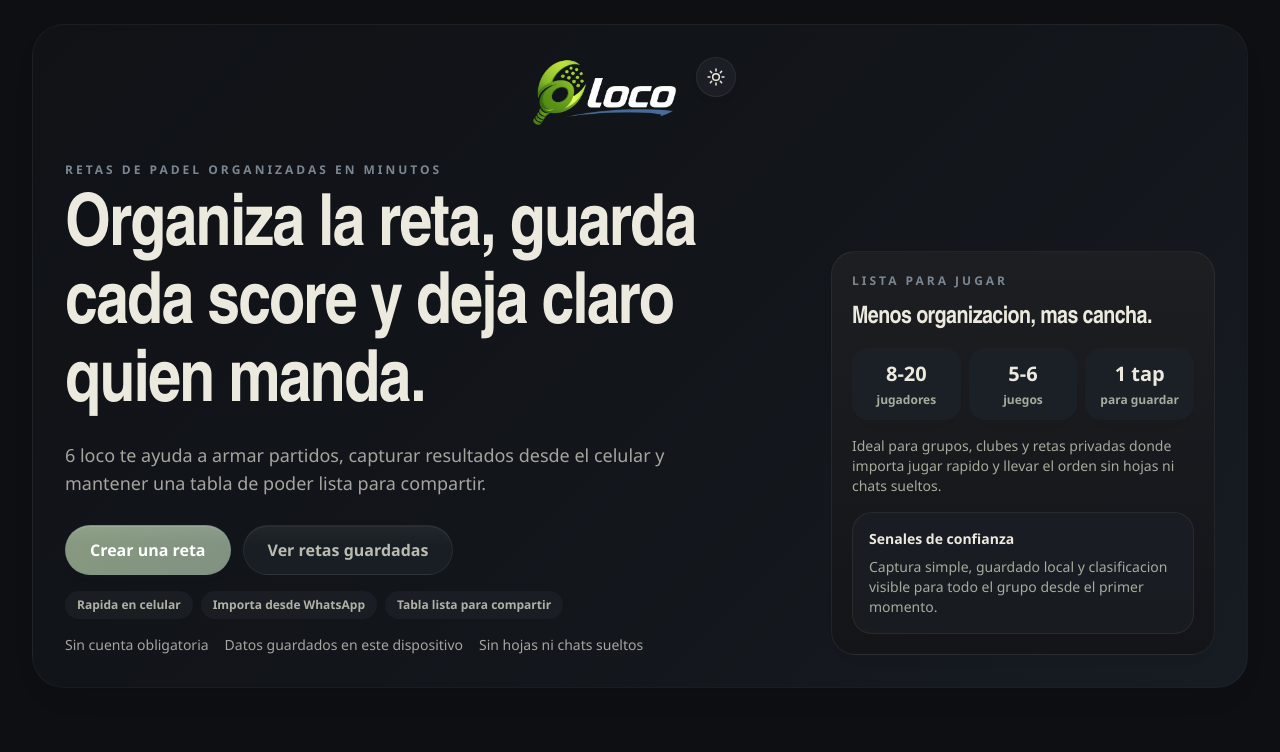
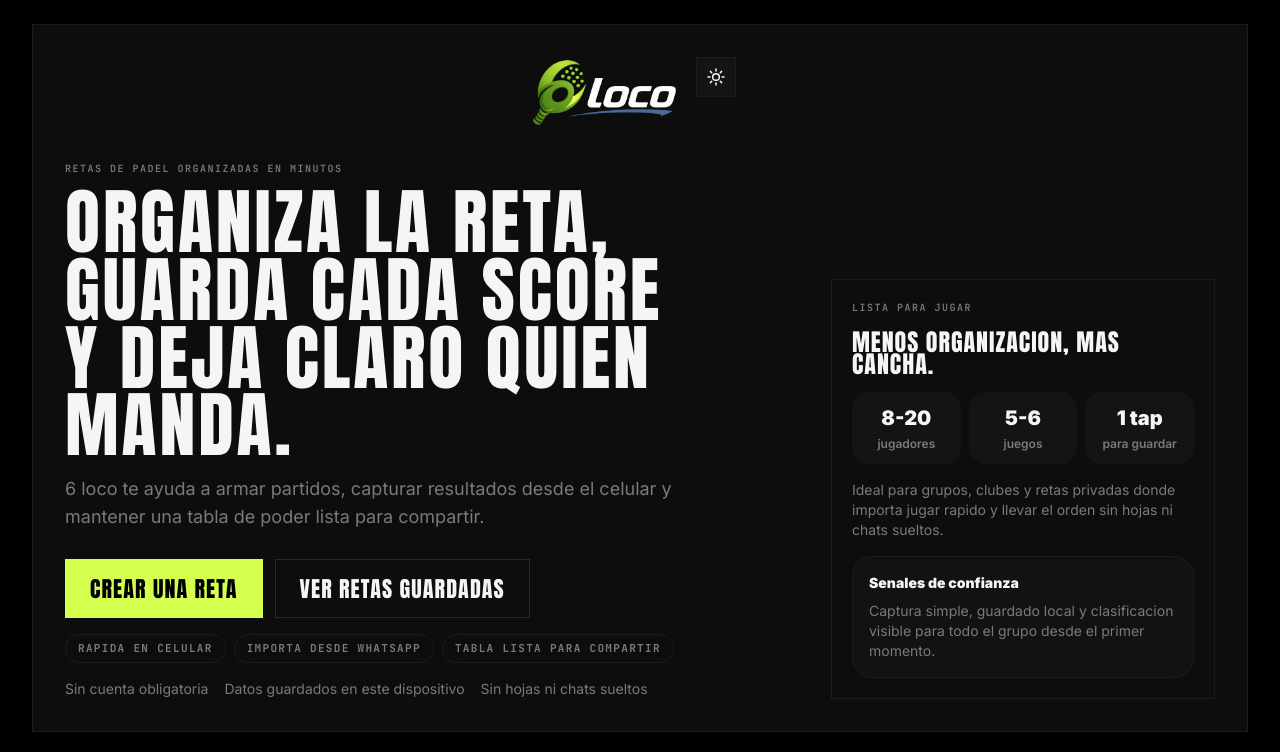
Before and after one commit to flowventas/retaspadel-redesign, a Next.js app: page / in a window 1280 px wide. Shown: the top 752 px of the page. Built offline with nearby package versions, Linux system fonts and the light colour scheme.

Commit message:
Add visual redesign system base

```diff
--- a/app/globals.css
+++ b/app/globals.css
@@ -1,65 +1,60 @@
 @import "tailwindcss";
 
 :root {
-  --app-bg: #f5f4ee;
-  --app-text: #283347;
-  --card: rgba(250, 248, 242, 0.94);
-  --muted: #6c7585;
-  --line: rgba(40, 51, 71, 0.065);
-  --surface-subtle: #efeee6;
-  --surface-soft: #e7e6dc;
-  --surface-strong: #f8f7f1;
-  --brand-primary: #879b78;
-  --brand-secondary: #68778e;
-  --brand-accent: #283347;
-  --brand-accent-soft: rgba(135, 155, 120, 0.08);
-  --hero-bg: linear-gradient(180deg, #faf8f2 0%, #f4f2ea 100%);
-  --hero-border: rgba(40, 51, 71, 0.05);
-  --hero-text: #283347;
-  --hero-muted: rgba(40, 51, 71, 0.68);
-  --danger-bg: #f3ecec;
-  --danger-text: #7d5a63;
-  --radius-panel: 1.5rem;
-  --radius-card: 2rem;
-  --radius-chip: 1rem;
-  --shadow-soft: 0 10px 24px -28px rgba(16, 22, 34, 0.1);
-  --shadow-card: 0 14px 32px -26px rgba(16, 22, 34, 0.13);
-  --shadow-hero: 0 14px 34px -24px rgba(16, 22, 34, 0.09);
-  --shadow-floating: 0 6px 14px -12px rgba(16, 22, 34, 0.12);
+  --s-bg: #000000;
+  --s-surf: #0d0d0d;
+  --s-surf-2: #141414;
+  --s-surf-3: #181818;
+  --s-line: #1c1c1c;
+  --s-line-hi: #2a2a2a;
+  --s-text: #f5f5f3;
+  --s-mid: #7a7a78;
+  --s-dim: #3a3a38;
+  --s-lime: #d4ff4e;
+  --s-lime-dim: #7a8f2e;
+  --s-red: #ff3d4d;
+  --s-amber: #ffb347;
+  --s-font-display: "Anton", "Arial Narrow", sans-serif;
+  --s-font-body: "Inter", system-ui, sans-serif;
+  --s-font-mono: "JetBrains Mono", ui-monospace, monospace;
+  --app-bg: var(--s-bg);
+  --app-text: var(--s-text);
+  --card: var(--s-surf);
+  --muted: var(--s-mid);
+  --line: var(--s-line);
+  --surface-subtle: var(--s-surf);
+  --surface-soft: var(--s-surf-2);
+  --surface-strong: var(--s-surf-2);
+  --brand-primary: var(--s-lime);
+  --brand-secondary: var(--s-lime);
+  --brand-accent: var(--s-text);
+  --brand-accent-soft: rgba(212, 255, 78, 0.06);
+  --hero-bg: var(--s-surf);
+  --hero-border: var(--s-line);
+  --hero-text: var(--s-text);
+  --hero-muted: var(--s-mid);
+  --danger-bg: rgba(255, 61, 77, 0.08);
+  --danger-text: var(--s-red);
+  --radius-panel: 0;
+  --radius-card: 0;
+  --radius-chip: 999px;
+  --shadow-soft: none;
+  --shadow-card: none;
+  --shadow-hero: none;
+  --shadow-floating: none;
   --ease-premium: cubic-bezier(0.22, 1, 0.36, 1);
   --ease-snappy: cubic-bezier(0.2, 0.8, 0.2, 1);
 }
 
 .dark {
-  --app-bg: #0d0f13;
-  --app-text: #ece9de;
-  --card: rgba(18, 19, 22, 0.94);
-  --muted: #a5ab9d;
-  --line: rgba(236, 233, 222, 0.065);
-  --surface-subtle: rgba(19, 21, 25, 0.94);
-  --surface-soft: rgba(23, 26, 31, 0.98);
-  --surface-strong: rgba(28, 32, 38, 0.98);
-  --brand-primary: #8b9e7d;
-  --brand-secondary: #6b788d;
-  --brand-accent: #ece9de;
-  --brand-accent-soft: rgba(139, 158, 125, 0.1);
-  --hero-bg: linear-gradient(135deg, #101216 0%, #12151a 52%, #171c23 100%);
-  --hero-border: rgba(236, 233, 222, 0.04);
-  --hero-text: #ece9de;
-  --hero-muted: rgba(236, 233, 222, 0.68);
-  --danger-bg: rgba(125, 90, 99, 0.14);
-  --danger-text: #e4d5da;
-  --shadow-soft: 0 10px 24px -22px rgba(0, 0, 0, 0.22);
-  --shadow-card: 0 14px 32px -22px rgba(0, 0, 0, 0.28);
-  --shadow-hero: 0 14px 36px -22px rgba(0, 0, 0, 0.24);
-  --shadow-floating: 0 6px 14px -10px rgba(0, 0, 0, 0.24);
+  color-scheme: dark;
 }
 
 @theme inline {
   --color-background: var(--app-bg);
   --color-foreground: var(--app-text);
-  --font-sans: "Trebuchet MS", "Segoe UI", sans-serif;
-  --font-display: "Arial Narrow", "Aptos Display", "Segoe UI", sans-serif;
+  --font-sans: var(--s-font-body);
+  --font-display: var(--s-font-display);
 }
 
 * {
@@ -74,7 +69,7 @@ html {
 body {
   background: var(--app-bg);
   color: var(--app-text);
-  font-family: "Aptos", "Segoe UI", "Trebuchet MS", sans-serif;
+  font-family: var(--s-font-body);
   overflow-x: hidden;
   width: 100%;
   max-width: 100vw;
@@ -83,10 +78,7 @@ body {
 }
 
 .dark body {
-  background:
-    radial-gradient(circle at top left, rgba(139, 158, 125, 0.014), transparent 24%),
-    radial-gradient(circle at top right, rgba(107, 120, 141, 0.01), transparent 22%),
-    var(--app-bg);
+  background: var(--app-bg);
 }
 
 body > * {
@@ -105,9 +97,11 @@ h1,
 h2,
 h3,
 h4 {
-  font-family: "Aptos Display", "Arial Narrow", "Segoe UI", sans-serif;
-  line-height: 1.08;
-  letter-spacing: -0.025em;
+  font-family: var(--s-font-display);
+  font-weight: 400;
+  line-height: 0.94;
+  letter-spacing: 0.04em;
+  text-transform: uppercase;
 }
 
 button,
@@ -122,51 +116,41 @@ button:focus-visible,
 input:focus-visible,
 select:focus-visible,
 textarea:focus-visible {
-  outline: 3px solid color-mix(in srgb, var(--brand-primary) 55%, white);
+  outline: 2px solid var(--s-lime);
   outline-offset: 3px;
 }
 
 ::selection {
-  background: color-mix(in srgb, var(--brand-primary) 45%, white);
+  background: var(--s-lime);
+  color: var(--s-bg);
 }
 
 .app-card {
   border: 1px solid var(--line);
   border-radius: var(--radius-card);
-  background: linear-gradient(180deg, color-mix(in srgb, var(--card) 94%, white) 0%, var(--card) 100%);
+  background: var(--card);
   box-shadow: var(--shadow-card);
-  backdrop-filter: blur(14px);
-  transition:
-    border-color 160ms var(--ease-premium),
-    box-shadow 180ms var(--ease-premium),
-    transform 180ms var(--ease-premium),
-    background-color 180ms var(--ease-premium);
+  backdrop-filter: none;
 }
 
 .app-panel {
   border: 1px solid var(--line);
   border-radius: var(--radius-panel);
-  background: linear-gradient(180deg, color-mix(in srgb, var(--surface-subtle) 96%, white) 0%, var(--surface-subtle) 100%);
+  background: var(--surface-subtle);
   box-shadow: var(--shadow-soft);
-  transition:
-    border-color 160ms var(--ease-premium),
-    box-shadow 180ms var(--ease-premium),
-    transform 180ms var(--ease-premium),
-    background-color 180ms var(--ease-premium);
 }
 
 .app-card-interactive:hover,
 .app-panel-interactive:hover {
-  border-color: color-mix(in srgb, var(--brand-primary) 24%, var(--line));
-  transform: translateY(-1px);
+  border-color: var(--s-line-hi);
 }
 
 .app-card-interactive:hover {
-  box-shadow: 0 18px 40px -28px rgba(15, 23, 42, 0.14);
+  box-shadow: none;
 }
 
 .app-panel-interactive:hover {
-  box-shadow: 0 14px 32px -24px rgba(15, 23, 42, 0.12);
+  box-shadow: none;
 }
 
 .app-hero {
@@ -178,22 +162,28 @@ textarea:focus-visible {
 }
 
 .app-kicker {
-  color: color-mix(in srgb, var(--brand-secondary) 72%, var(--muted));
-  font-size: 0.75rem;
-  font-weight: 700;
-  letter-spacing: 0.25em;
+  color: var(--muted);
+  font-family: var(--s-font-mono);
+  font-size: 0.625rem;
+  font-weight: 600;
+  letter-spacing: 0.15em;
   text-transform: uppercase;
 }
 
 .app-heading {
   color: var(--app-text);
-  font-size: clamp(1.25rem, 1rem + 1vw, 2rem);
-  font-weight: 900;
+  font-family: var(--s-font-display);
+  font-size: clamp(2rem, 1.65rem + 1.6vw, 3rem);
+  font-weight: 400;
+  letter-spacing: 0.04em;
+  line-height: 0.92;
+  text-transform: uppercase;
 }
 
 .app-copy {
   color: var(--muted);
-  font-size: 0.95rem;
+  font-family: var(--s-font-body);
+  font-size: 0.8125rem;
 }
 
 .app-pill {
@@ -201,11 +191,15 @@ textarea:focus-visible {
   align-items: center;
   justify-content: center;
   border-radius: 9999px;
-  background: color-mix(in srgb, var(--surface-strong) 84%, transparent);
-  color: color-mix(in srgb, var(--muted) 88%, var(--app-text));
-  font-size: 0.75rem;
+  border: 1px solid var(--s-line);
+  background: transparent;
+  color: var(--muted);
+  font-family: var(--s-font-mono);
+  font-size: 0.6875rem;
   font-weight: 700;
+  letter-spacing: 0.12em;
   line-height: 1;
+  text-transform: uppercase;
 }
 
 .app-button {
@@ -213,25 +207,21 @@ textarea:focus-visible {
   align-items: center;
   justify-content: center;
   gap: 0.5rem;
-  border-radius: 9999px;
-  font-weight: 800;
+  border-radius: 0;
+  font-family: var(--s-font-display);
+  font-size: 1.375rem;
+  font-weight: 400;
+  letter-spacing: 0.05em;
   white-space: nowrap;
-  transition:
-    transform 140ms var(--ease-snappy),
-    border-color 160ms var(--ease-premium),
-    background-color 160ms var(--ease-premium),
-    color 160ms var(--ease-premium),
-    box-shadow 180ms var(--ease-premium),
-    opacity 140ms var(--ease-premium),
-    filter 140ms var(--ease-premium);
+  text-transform: uppercase;
 }
 
 .app-button:hover {
-  transform: translateY(-1px);
+  border-color: var(--s-line-hi);
 }
 
 .app-button:active {
-  transform: translateY(0) scale(0.985);
+  opacity: 0.85;
 }
 
 .app-button:focus-visible {
@@ -241,60 +231,43 @@ textarea:focus-visible {
 .app-button:disabled {
   cursor: not-allowed;
   opacity: 0.6;
-  transform: none;
 }
 
 .app-button-primary {
-  background:
-    linear-gradient(180deg, rgba(255, 255, 255, 0.08) 0%, rgba(255, 255, 255, 0) 38%),
-    linear-gradient(
-      135deg,
-      color-mix(in srgb, var(--brand-primary) 88%, var(--brand-secondary)) 0%,
-      color-mix(in srgb, var(--brand-primary) 68%, var(--brand-secondary)) 100%
-    );
-  border: 1px solid color-mix(in srgb, var(--brand-secondary) 24%, transparent);
-  color: white;
-  box-shadow:
-    0 8px 18px -16px color-mix(in srgb, var(--brand-secondary) 16%, transparent),
-    inset 0 1px 0 rgba(255, 255, 255, 0.1);
+  background: var(--s-lime);
+  border: 1px solid var(--s-lime);
+  color: var(--s-bg);
+  box-shadow: none;
 }
 
 .app-button-primary:hover {
-  filter: brightness(1.03) saturate(0.98);
-  box-shadow:
-    0 10px 20px -16px color-mix(in srgb, var(--brand-secondary) 18%, transparent),
-    inset 0 1px 0 rgba(255, 255, 255, 0.14);
+  filter: none;
+  box-shadow: none;
 }
 
 .app-button-secondary {
-  border: 1px solid var(--line);
-  background:
-    linear-gradient(180deg, rgba(255, 255, 255, 0.04) 0%, rgba(255, 255, 255, 0) 42%),
-    color-mix(in srgb, var(--surface-strong) 86%, transparent);
-  color: color-mix(in srgb, var(--muted) 72%, var(--app-text));
-  box-shadow: inset 0 1px 0 rgba(255, 255, 255, 0.04);
+  border: 1px solid var(--s-line-hi);
+  background: transparent;
+  color: var(--s-text);
+  box-shadow: none;
 }
 
 .app-button-secondary:hover {
-  border-color: color-mix(in srgb, var(--brand-primary) 26%, var(--line));
-  background:
-    linear-gradient(180deg, rgba(255, 255, 255, 0.05) 0%, rgba(255, 255, 255, 0) 42%),
-    color-mix(in srgb, var(--surface-soft) 94%, transparent);
+  border-color: var(--s-line-hi);
+  background: transparent;
   color: var(--app-text);
 }
 
 .app-button-danger {
-  border: 1px solid color-mix(in srgb, var(--danger-text) 45%, var(--line));
-  background:
-    linear-gradient(180deg, rgba(255, 255, 255, 0.05) 0%, rgba(255, 255, 255, 0) 42%),
-    var(--danger-bg);
+  border: 1px solid var(--s-red);
+  background: transparent;
   color: var(--danger-text);
-  box-shadow: inset 0 1px 0 rgba(255, 255, 255, 0.04);
+  box-shadow: none;
 }
 
 .app-button-danger:hover {
-  border-color: color-mix(in srgb, var(--danger-text) 65%, var(--line));
-  filter: brightness(1.01);
+  border-color: var(--s-red);
+  filter: none;
 }
 
 .app-icon-button {
@@ -302,28 +275,21 @@ textarea:focus-visible {
   align-items: center;
   justify-content: center;
   border: 1px solid var(--line);
-  border-radius: 9999px;
+  border-radius: 0;
   background: var(--surface-strong);
   color: var(--app-text);
   box-shadow: var(--shadow-floating);
-  transition:
-    border-color 160ms var(--ease-premium),
-    background-color 160ms var(--ease-premium),
-    color 160ms var(--ease-premium),
-    box-shadow 180ms var(--ease-premium),
-    transform 140ms var(--ease-snappy);
 }
 
 .app-icon-button:hover {
-  border-color: color-mix(in srgb, var(--brand-primary) 24%, var(--line));
+  border-color: var(--s-line-hi);
   background: var(--surface-soft);
   color: var(--app-text);
-  box-shadow: 0 10px 22px -18px rgba(15, 23, 42, 0.14);
-  transform: translateY(-1px);
+  box-shadow: none;
 }
 
 .app-icon-button:active {
-  transform: translateY(0) scale(0.985);
+  opacity: 0.85;
 }
 
 .app-icon-button:focus-visible {
@@ -332,14 +298,11 @@ textarea:focus-visible {
 
 .app-input {
   border: 1px solid var(--line);
-  border-radius: 1rem;
+  border-radius: 0;
   background: var(--surface-strong);
   color: var(--app-text);
   outline: none;
-  transition:
-    border-color 160ms var(--ease-premium),
-    background-color 160ms var(--ease-premium),
-    box-shadow 180ms var(--ease-premium);
+  font-family: var(--s-font-body);
 }
 
 .app-input::placeholder {
@@ -347,8 +310,183 @@ textarea:focus-visible {
 }
 
 .app-input:focus {
-  border-color: var(--brand-primary);
-  box-shadow: 0 0 0 3px color-mix(in srgb, var(--brand-primary) 18%, transparent);
+  border-color: var(--s-lime);
+  box-shadow: none;
+}
+
+.s-kicker {
+  color: var(--s-mid);
+  display: flex;
+  align-items: center;
+  gap: 0.5rem;
+  font-family: var(--s-font-mono);
+  font-size: 0.625rem;
+  font-weight: 600;
+  letter-spacing: 0.15em;
+  text-transform: uppercase;
+}
+
+.s-section-label {
+  color: var(--s-mid);
+  font-family: var(--s-font-mono);
+  font-size: 0.625rem;
+  letter-spacing: 0.15em;
+  text-transform: uppercase;
+}
+
+.s-section-label > span,
+.s-lime {
+  color: var(--s-lime);
+}
+
+.s-display {
+  font-family: var(--s-font-display);
+  font-weight: 400;
+  letter-spacing: 0.04em;
+  line-height: 0.92;
+  text-transform: uppercase;
+}
+
+.s-impact-number {
+  color: var(--s-lime);
+  font-family: var(--s-font-display);
+  font-style: italic;
+  font-weight: 400;
+  letter-spacing: -0.04em;
+  line-height: 0.85;
+}
+
+.s-card,
+.s-panel {
+  border: 1px solid var(--s-line);
+  border-radius: 0;
+  background: var(--s-surf);
+  color: var(--s-text);
+  box-shadow: none;
+}
+
+.s-card-active {
+  border-color: var(--s-lime);
+}
+
+.s-chip {
+  display: inline-flex;
+  align-items: center;
+  justify-content: center;
+  border: 1px solid var(--s-line);
+  border-radius: 999px;
+  background: transparent;
+  color: var(--s-mid);
+  font-family: var(--s-font-mono);
+  font-size: 0.6875rem;
+  font-weight: 700;
+  letter-spacing: 0.12em;
+  line-height: 1;
+  text-transform: uppercase;
+}
+
+.s-chip-active {
+  border-color: var(--s-lime);
+  background: var(--s-lime);
+  color: var(--s-bg);
+}
+
+.s-big-btn {
+  display: inline-flex;
+  width: 100%;
+  align-items: center;
+  justify-content: center;
+  gap: 0.625rem;
+  border: 1px solid var(--s-lime);
+  border-radius: 0;
+  background: var(--s-lime);
+  color: var(--s-bg);
+  font-family: var(--s-font-display);
+  font-size: 1.375rem;
+  letter-spacing: 0.05em;
+  padding: 1.125rem 1rem;
+  text-transform: uppercase;
+}
+
+.s-big-btn-ghost {
+  border-color: var(--s-line-hi);
+  background: transparent;
+  color: var(--s-text);
+}
+
+.s-meta-bar {
+  display: flex;
+  flex-wrap: wrap;
+  border-block: 1px solid var(--s-line);
+}
+
+.s-meta-cell {
+  flex: 1 1 0;
+  min-width: 0;
+  border-right: 1px solid var(--s-line);
+  color: var(--s-mid);
+  font-family: var(--s-font-mono);
+  font-size: 0.625rem;
+  letter-spacing: 0.12em;
+  padding: 0.625rem 0.75rem;
+  text-transform: uppercase;
+}
+
+.s-meta-cell:last-child {
+  border-right: 0;
+}
+
+.s-score-box {
+  display: grid;
+  width: 3.75rem;
+  height: 3.5rem;
+  place-items: center;
+  border: 1px solid var(--s-line-hi);
+  background: var(--s-surf-2);
+  color: var(--s-text);
+  font-family: var(--s-font-display);
+  font-size: 3rem;
+  font-style: italic;
+  letter-spacing: -0.04em;
+  line-height: 0.9;
+}
+
+.s-score-box-winner {
+  border-color: var(--s-lime);
+  background: var(--s-lime);
+  color: var(--s-bg);
+}
+
+.s-live-pulse {
+  position: relative;
+  display: inline-flex;
+  width: 0.5rem;
+  height: 0.5rem;
+}
+
+.s-live-pulse::before,
+.s-live-pulse::after {
+  content: "";
+  position: absolute;
+  inset: 0;
+  border-radius: 999px;
+  background: var(--s-red);
+}
+
+.s-live-pulse::before {
+  animation: s-pulse 1.4s ease-out infinite;
+}
+
+@keyframes s-pulse {
+  from {
+    opacity: 0.6;
+    transform: scale(1);
+  }
+
+  to {
+    opacity: 0;
+    transform: scale(3);
+  }
 }
 
 @media (prefers-reduced-motion: no-preference) {
--- a/app/layout.tsx
+++ b/app/layout.tsx
@@ -24,6 +24,14 @@ export default function RootLayout({
 }>) {
   return (
     <html lang="es" className="dark h-full antialiased">
+      <head>
+        <link rel="preconnect" href="https://fonts.googleapis.com" />
+        <link rel="preconnect" href="https://fonts.gstatic.com" crossOrigin="anonymous" />
+        <link
+          href="https://fonts.googleapis.com/css2?family=Anton&family=Inter:wght@400;500;600;700;800;900&family=JetBrains+Mono:wght@400;500;600;700&display=swap"
+          rel="stylesheet"
+        />
+      </head>
       <body className="min-h-full flex flex-col">{children}</body>
     </html>
   );
--- a/components/tournament-app.tsx
+++ b/components/tournament-app.tsx
@@ -2,7 +2,7 @@
 
 import Link from "next/link";
 import { useRouter } from "next/navigation";
-import { useEffect, useRef, useState, useSyncExternalStore } from "react";
+import { useEffect, useRef, useState } from "react";
 import { BrandLogo } from "@/components/brand-logo";
 import { NewTournamentForm } from "@/components/new-tournament-form";
 import { ThemeToggle } from "@/components/theme-toggle";
@@ -29,24 +29,25 @@ function mergeSavedPlayers(current: string[], incoming: string[]) {
 }
 
 export default function TournamentApp() {
-  const isClient = useSyncExternalStore(
-    () => () => {},
-    () => true,
-    () => false,
-  );
   const router = useRouter();
-  const [store, setStore] = useState<TournamentStore>(() => loadStore());
+  const [hasLoadedStore, setHasLoadedStore] = useState(false);
+  const [store, setStore] = useState<TournamentStore>(defaultStore);
   const formSectionRef = useRef<HTMLDivElement | null>(null);
   const savedSectionRef = useRef<HTMLDivElement | null>(null);
 
   useEffect(() => {
-    if (!isClient) {
+    setStore(loadStore());
+    setHasLoadedStore(true);
+  }, []);
+
+  useEffect(() => {
+    if (!hasLoadedStore) {
       return;
     }
 
     saveStore(store);
     document.documentElement.classList.toggle("dark", store.theme === "dark");
-  }, [isClient, store]);
+  }, [hasLoadedStore, store]);
 
   function handleCreateTournament(payload: {
     name: string;
@@ -124,10 +125,6 @@ export default function TournamentApp() {
       behavior: "smooth",
       block: "start",
     });
-  }
-
-  if (!isClient) {
-    return <main className="min-h-screen bg-[var(--app-bg)]" />;
   }
 
   const tournaments = store.tournaments ?? defaultStore.tournaments;
```
